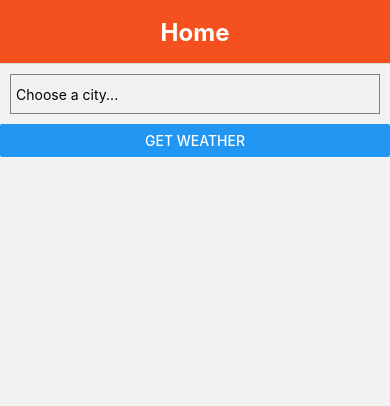
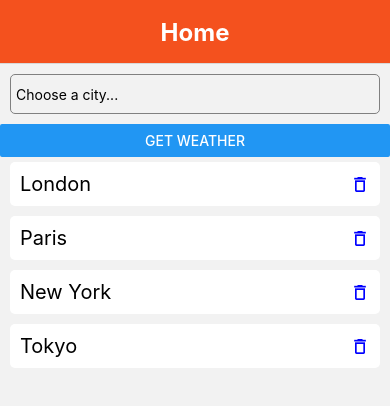
Before and after one commit to RyanChadly/WeatherApp, a React Native app: screen /Home in a window 390 px wide. Shown: the top 406 px of the page. Built offline with nearby package versions, Linux system fonts and the light colour scheme.

Commit message:
add behaviour to default cities

```diff
--- a/components/cityRenderer.tsx
+++ b/components/cityRenderer.tsx
@@ -21,6 +21,7 @@ export const CityRenderer = ({
         },
         styles.container,
       ]}
+      onPress={() => onPress(city)}
     >
       <Text style={styles.text}>{city.name}</Text>
 
--- a/components/home-screen.tsx
+++ b/components/home-screen.tsx
@@ -1,10 +1,37 @@
 import React, { useState } from "react";
-import { View, StyleSheet, TextInput, Button, Text, Alert } from "react-native";
+import {
+  View,
+  StyleSheet,
+  TextInput,
+  Button,
+  Alert,
+  FlatList,
+} from "react-native";
+import { City } from "../types";
+import { CityRenderer } from "./cityRenderer";
 
 export function HomeScreen({ navigation }) {
   const [cityName, setCityName] = useState("");
   const [weatherData, setWeatherData] = useState(null);
   const apiKey = "a37c89ea6fbc1f0b0f4a2108870bb976";
+  const [defaultCities, setDefaultCities] = useState<City[]>([
+    {
+      id: 1,
+      name: "London",
+    },
+    {
+      id: 2,
+      name: "Paris",
+    },
+    {
+      id: 3,
+      name: "New York",
+    },
+    {
+      id: 4,
+      name: "Tokyo",
+    },
+  ]);
 
   const fetchWeatherData = async () => {
     try {
@@ -28,6 +55,14 @@ export function HomeScreen({ navigation }) {
       ]);
     }
   };
+
+  const handlePress = (city: City) => {
+    setCityName(city.name);
+  };
+  const handleRemove = (id: number) => {
+    setDefaultCities(defaultCities.filter((city) => city.id !== id));
+  };
+
   return (
     <View style={styles.container}>
       <TextInput
@@ -37,13 +72,16 @@ export function HomeScreen({ navigation }) {
         placeholder="Choose a city..."
       />
       <Button title="Get Weather" onPress={fetchWeatherData} />
-      {weatherData && (
-        <View>
-          <Text>City: {weatherData.name}</Text>
-          <Text>Temperature: {weatherData.main.temp}</Text>
-          <Text>Description: {weatherData.weather[0].description}</Text>
-        </View>
-      )}
+      <FlatList
+        renderItem={(city) => (
+          <CityRenderer
+            city={city.item}
+            onRemove={handleRemove}
+            onPress={handlePress}
+          />
+        )}
+        data={defaultCities}
+      />
     </View>
   );
 }
@@ -56,6 +94,7 @@ const styles = StyleSheet.create({
     borderWidth: 1,
     margin: 10,
     padding: 5,
+    borderRadius: 5,
   },
 });
 
```
